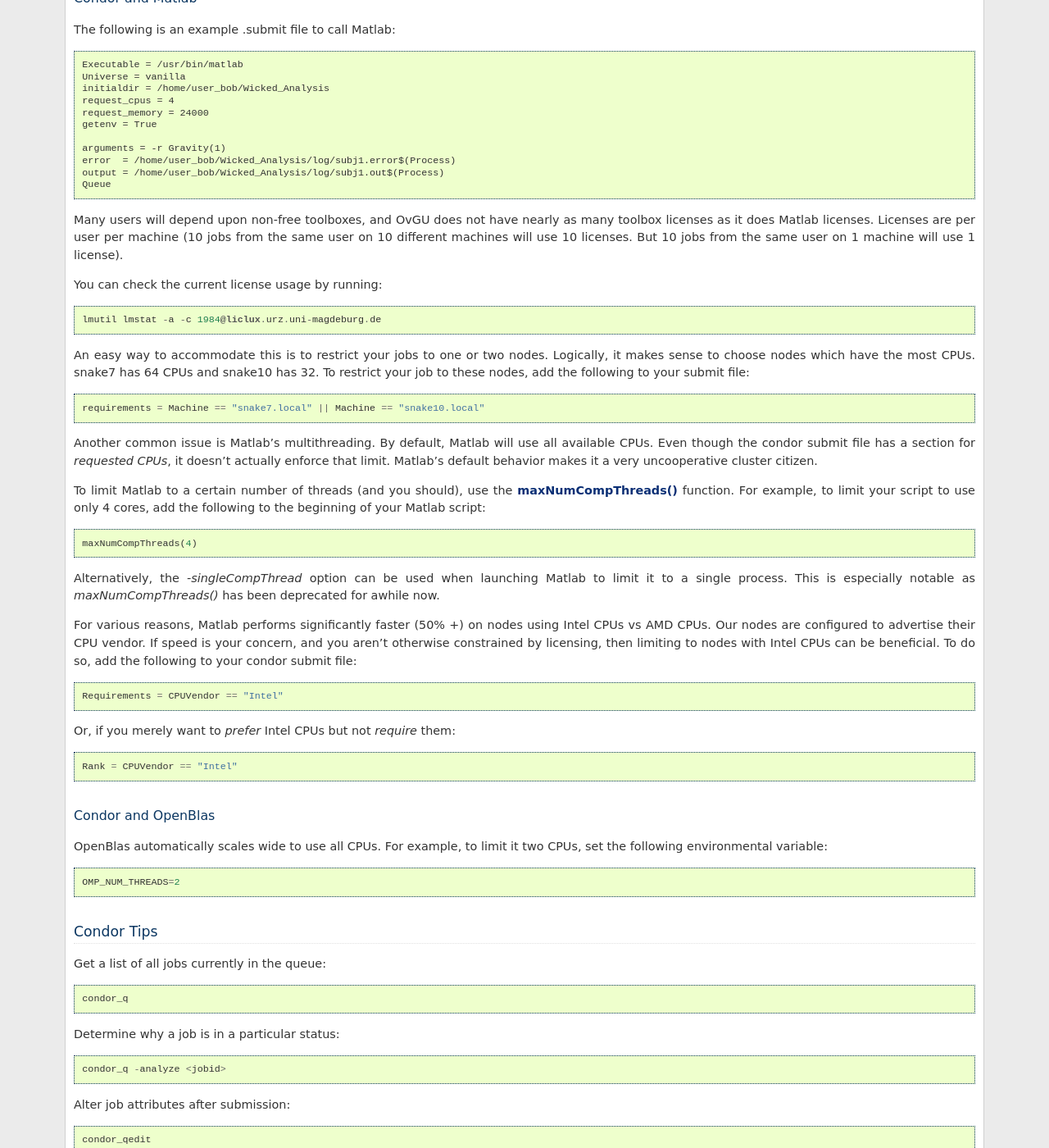
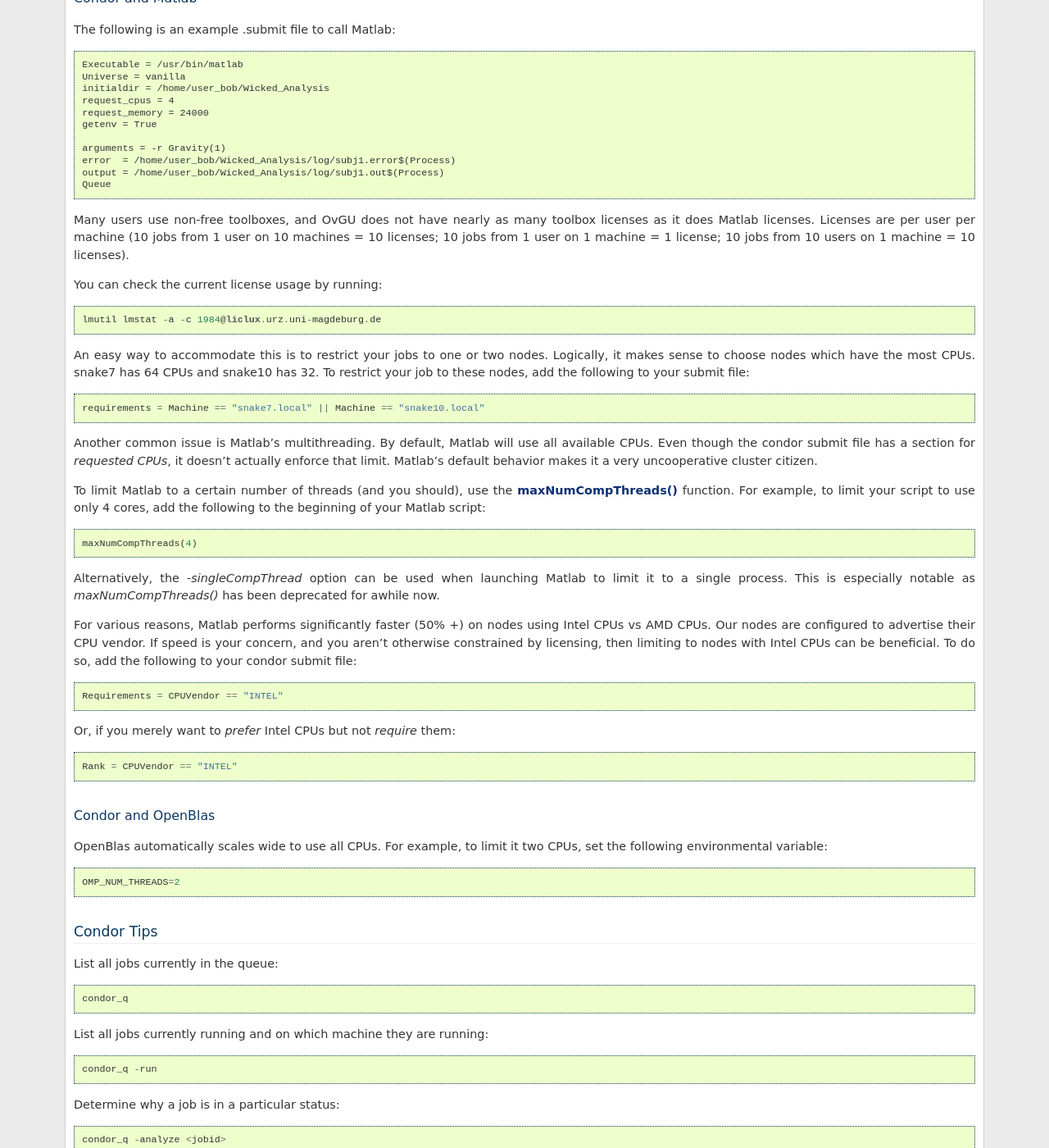
Before and after one commit to psychoinformatics-de/ipsy-docs, a Sphinx documentation site: the page built from source/userdoc/condor.rst, in a window 1280 px wide and 1400 px high, scrolled down 2995 px. Shown: the whole window at 82% size. Built offline with Sphinx 7.4.7, drawn with Linux system fonts in a browser that asks for light colours; formulas are drawn with MathJax 3; some of the changed text lies outside the part shown.

Commit message:
small update of condor docs

```diff
--- a/source/userdoc/condor.rst
+++ b/source/userdoc/condor.rst
@@ -215,10 +215,10 @@
     output = /home/user_bob/Wicked_Analysis/log/subj1.out$(Process)
     Queue
 
-Many users will depend upon non-free toolboxes, and OvGU does not have nearly
-as many toolbox licenses as it does Matlab licenses. Licenses are per user per
-machine (10 jobs from the same user on 10 different machines will use 10
-licenses. But 10 jobs from the same user on 1 machine will use 1 license).
+Many users use non-free toolboxes, and OvGU does not have nearly as many toolbox
+licenses as it does Matlab licenses. Licenses are per user per machine (10 jobs
+from 1 user on 10 machines = 10 licenses; 10 jobs from 1 user on 1 machine = 1
+license; 10 jobs from 10 users on 1 machine = 10 licenses).
 
 You can check the current license usage by running::
 
@@ -254,11 +254,11 @@
 then limiting to nodes with Intel CPUs can be beneficial. To do so, add the
 following to your condor submit file::
 
-    Requirements = CPUVendor == "Intel"
+    Requirements = CPUVendor == "INTEL"
 
 Or, if you merely want to *prefer* Intel CPUs but not *require* them::
 
-    Rank = CPUVendor == "Intel"
+    Rank = CPUVendor == "INTEL"
 
 Condor and OpenBlas
 -------------------
@@ -270,9 +270,13 @@
 Condor Tips
 ===========
 
-Get a list of all jobs currently in the queue::
+List all jobs currently in the queue::
 
     condor_q
+
+List all jobs currently running and on which machine they are running::
+
+    condor_q -run
 
 Determine why a job is in a particular status::
 
```
Also changed, not shown: other parts of source/userdoc/condor.rst (+3 -3 lines).
